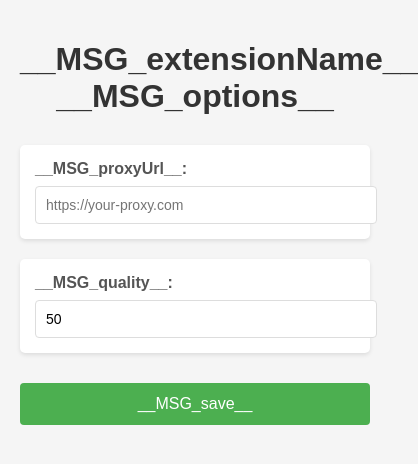
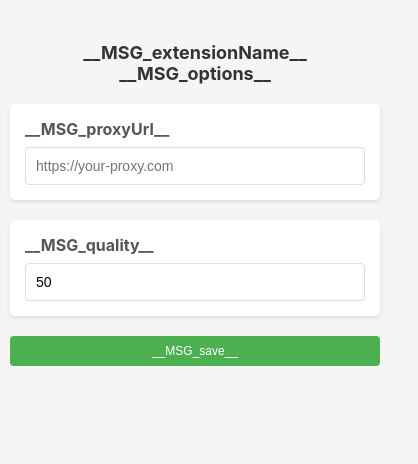
Before and after one commit to himshim/bandwidth-hero-modernized, a browser extension: page src/options/options.html in a window 390 px wide. Shown: the whole page, 418 px wide, since content can reach past the window. Drawn offline with Linux system fonts and the light colour scheme.

Commit message:
Update options.html

```diff
--- a/src/options/options.html
+++ b/src/options/options.html
@@ -1,20 +1,23 @@
 <!DOCTYPE html>
-<html>
+<html lang="en">
 <head>
   <meta charset="UTF-8">
+  <meta name="viewport" content="width=device-width, initial-scale=1.0">
   <title>__MSG_extensionName__ __MSG_options__</title>
   <style>
     body {
-      font-family: Arial, sans-serif;
+      font-family: -apple-system, BlinkMacSystemFont, sans-serif;
       max-width: 500px;
-      margin: 0 auto;
+      margin: 20px auto;
       padding: 20px;
-      background-color: #f5f5f5;
+      background: #f5f5f5;
+      box-sizing: border-box;
     }
     h1 {
       color: #333;
       text-align: center;
-      margin-bottom: 30px;
+      font-size: 20px;
+      margin-bottom: 20px;
     }
     .form-group {
       margin-bottom: 20px;
@@ -35,21 +38,21 @@
       border: 1px solid #ddd;
       border-radius: 4px;
       font-size: 14px;
+      box-sizing: border-box;
     }
-    input[type="text"]:focus, input[type="number"]:focus {
+    input:focus {
       outline: none;
       border-color: #4CAF50;
     }
     button {
-      padding: 12px 20px;
       background: #4CAF50;
       color: white;
       border: none;
+      padding: 12px;
+      border-radius: 4px;
       cursor: pointer;
-      border-radius: 4px;
-      font-size: 16px;
+      font-size: 14px;
       width: 100%;
-      margin-top: 10px;
     }
     button:hover {
       background: #45a049;
@@ -60,33 +63,46 @@
       text-align: center;
       padding: 10px;
       border-radius: 4px;
+      display: none;
+    }
+    #status.show {
+      display: block;
+    }
+    .success {
+      color: #388E3C;
+      background: #E8F5E9;
     }
     .error {
       color: #D32F2F;
-      background-color: #FFEBEE;
+      background: #FFEBEE;
     }
-    .success {
-      color: #388E3C;
-      background-color: #E8F5E9;
+    @media (max-width: 600px) {
+      body {
+        padding: 10px;
+        max-width: 100%;
+      }
+      h1 {
+        font-size: 18px;
+      }
+      input, button {
+        font-size: 12px;
+        padding: 8px;
+      }
     }
   </style>
 </head>
 <body>
   <h1>__MSG_extensionName__ __MSG_options__</h1>
-
   <div class="form-group">
-    <label for="proxyUrl">__MSG_proxyUrl__:</label>
-    <input type="text" id="proxyUrl" placeholder="https://your-proxy.com">
+    <label for="proxyUrl">__MSG_proxyUrl__</label>
+    <input type="text" id="proxyUrl" placeholder="https://your-proxy.com" aria-required="true">
   </div>
-
   <div class="form-group">
-    <label for="quality">__MSG_quality__:</label>
-    <input type="number" id="quality" min="1" max="100" value="50">
+    <label for="quality">__MSG_quality__</label>
+    <input type="number" id="quality" min="1" max="100" value="50" aria-required="true">
   </div>
-
   <button id="save">__MSG_save__</button>
   <div id="status"></div>
-
   <script src="options.js"></script>
 </body>
 </html>
```
